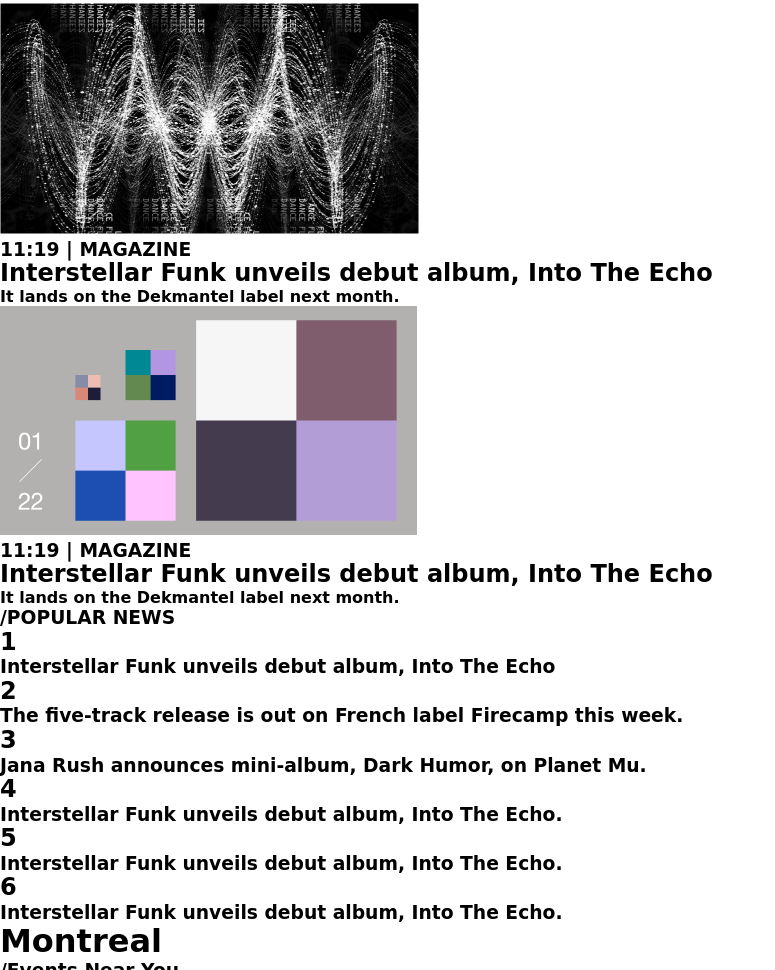
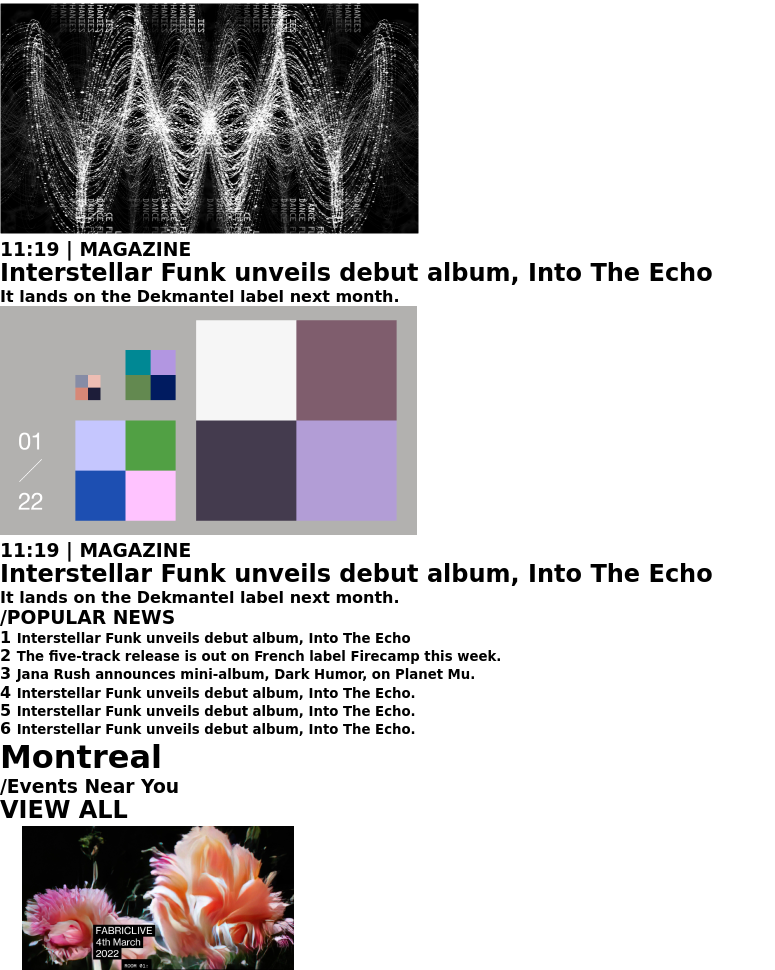
Before and after one commit to CarterBenoit-Myer617/Web-3-ONE-WORLD-RADIO, a website: page deploy/index.html in a window 1280 px wide. Shown: the part 1310-2280 px from the top of the page, without its empty margins (0-775 px from the left). Drawn offline with Linux system fonts and the light colour scheme.

Commit message:
update cleaner html

```diff
--- a/deploy/index.html
+++ b/deploy/index.html
@@ -37,101 +37,138 @@
 
          </section>
       <section id="news-section">
-        <section class="news-container">
 
-            <section id="latest-news">
-                <article class="news-video-container">
+                   <div class="news-container">
 
+                       <ul class="2-Column">
+
+                           <li class="column-1">
+
+                               <div class="video-section">
+
+                                   <div class="late-news-text">
                                        <h2>/LATEST NEWS</h2>
+                                   </div>
 
-                    <img src="img/news/cover.png" alt="news-video-cover">
-
-                    <article class="video-text">
+                                   <div class="video-container">
+                                       <a href="video-link">
+                                           <img src="img/news/cover.png" alt="latest-news-img">
+                                       </a>
+                                       <div class="video-text">
                                            <h4>11:19 | MAGAZINE</h4>
                                            <h2>Covid-19 latest: London to scrap night curfew on February 9th</h2>
                                            <h3>Regular updates on how the pandemic is impacting the electronic music industry.</h3>
-                    </article>
+                                       </div>
+                                   </div>
+
+                               </div>
+
+                               <div class="news-covers">
 
 
-                </article>
+                                   <ul>
 
-                <section class="news-container">
+                                       <li class="news-1">
 
-                    <section class="news-1">
+                                           <div>
                                               <img src="img/news/cover-1.png" alt="cover-img-1">
-                        <article class="cover-1-text">
+                                           </div>
+
+                                           <div class="text-cover-1">
                                                <h3>11:19 | MAGAZINE</h3>
                                                <h2>Interstellar Funk unveils debut album, Into The Echo</h2>
                                                <h4>It lands on the Dekmantel label next month.</h4>
-                        </article>
-                    </section>
+                                           </div>
 
-                    <section class="news-2">
+                                       </li>
+
+                                       <li class="news-2">
+                                           <div>
                                                <img src="img/news/cover-2.png" alt="cover-img-2">
-                        <article class="cover-2-text">
+                                           </div>
+
+                                           <div class="text-cover-2">
                                                <h3>11:19 | MAGAZINE</h3>
                                                <h2>Interstellar Funk unveils debut album, Into The Echo</h2>
                                                <h4>It lands on the Dekmantel label next month.</h4>
-                        </article>
-                    </section>
+                                           </div>
+                                       </li>
 
-                    <section class="news-3">
+                                       <li class="news-3">
+                                           <div>
                                                <img src="img/news/cover-3.png" alt="cover-img-3">
-                        <article class="cover-3-text">
+                                           </div>
+
+                                           <div class="text-cover-3">
                                                <h3>11:19 | MAGAZINE</h3>
                                                <h2>Interstellar Funk unveils debut album, Into The Echo</h2>
                                                <h4>It lands on the Dekmantel label next month.</h4>
-                        </article>
-                    </section>
+                                           </div>
+                                       </li>
+                                   </ul?>
+                               </div>
 
-                </section>
+                           </li>
 
-            </section>
-
-
-
+                           <li>
                                <aside class="popular-news">
 
-                <H3>/POPULAR NEWS</H3>
+                                   <div class="popular-news-text">
+                                       <h3>/POPULAR NEWS</h3>
+                                   </div>
 
-                <article class="p-n-1">
-                    <h2>1</h2>
-                    <h3>Interstellar Funk unveils debut album, Into The Echo</h3>
-                </article>
+                                   <div class="listed-6-container">
+                                       <ul>
+                                           <li class="p-n-1">
 
-                <article class="p-n-2">
-                    <h2>2</h2>
-                    <h3>The five-track release is out on French label Firecamp this week.</h3>
-                </article>
+                                               <h5><span style="font-size: larger;"> 1 </span>Interstellar Funk unveils debut album,
+                                                   Into The Echo</h5>
+                                           </li>
 
-                <article class="p-n-3">
-                    <h2>3</h2>
-                    <h3>Jana Rush announces mini-album, Dark Humor, on Planet Mu.</h3>
-                </article>
+                                           <li class="p-n-2">
 
-                <article class="p-n-4">
-                    <h2>4</h2>
-                    <h3>Interstellar Funk unveils debut album, Into The Echo.</h3>
-                </article>
+                                               <h5><span style="font-size: larger;"> 2 </span>The five-track release is out on French
+                                                   label Firecamp this week.</h5>
+                                           </li>
 
-                <article class="p-n-5">
-                    <h2>5</h2>
-                    <h3>Interstellar Funk unveils debut album, Into The Echo.</h3>
-                </article>
+                                           <li class="p-n-3">
 
-                <article class="p-n-6">
-                    <h2>6</h2>
-                    <h3>Interstellar Funk unveils debut album, Into The Echo.</h3>
-                </article>
+                                               <h5><span style="font-size: larger;"> 3 </span>Jana Rush announces mini-album, Dark
+                                                   Humor, on Planet Mu.</h5>
+                                           </li>
+
+                                           <li class="p-n-4">
+
+                                               <h5><span style="font-size: larger;"> 4 </span>Interstellar Funk unveils debut album,
+                                                   Into The Echo.</h5>
+                                           </li>
+
+                                           <li class="p-n-5">
+
+                                               <h5><span style="font-size: larger;"> 5 </span>Interstellar Funk unveils debut album,
+                                                   Into The Echo.</h5>
+                                           </li>
+
+                                           <li class="p-n-6">
+
+                                               <h5><span style="font-size: larger;"> 6 </span>Interstellar Funk unveils debut album,
+                                                   Into The Echo.</h5>
+                                           </li>
+                                       </ul>
+                                   </div>
 
                                </aside>
+                           </li>
 
-        </section>
+                       </ul>
+
+                   </div>
 
                </section>
        <section id="events-section">
 
                           <section class="events-container">
+
 
                               <section class="event-text">
                                   <article>
@@ -143,33 +180,33 @@
                               </section>
 
                               <section class="events-gallery">
-                <section class="event-1">
+                                  <li class="event-1">
                                       <img src="img/event/pa-1.png" alt="poster-cover-1">
                                       <article>
-                        <h3>It lands on the Dekmantel label next month.</h3>
+                                          <h5>It lands on the Dekmantel label next month.</h5>
                                       </article>
                                   </section>
 
-                <section class="event-2">
+                                  <li class="event-2">
                                       <img src="img/event/pa-2.png" alt="poster-cover-2">
                                       <article>
-                        <h3>It lands on the Dekmantel label next month.</h3>
+                                          <h5>It lands on the Dekmantel label next month.</h5>
                                       </article>
                                   </section>
 
-                <section class="event-3">
+                                  <li class="event-3">
                                       <img src="img/event/pa-3.png" alt="poster-cover-3">
                                       <article>
-                        <h3>It lands on the Dekmantel label next month.</h3>
+                                          <h5>It lands on the Dekmantel label next month.</h5>
                                       </article>
-                </section>
+                                  </li>
 
-                <section class="event-4">
+                                  <li class="event-4">
                                       <img src="img/event/pa-4.png" alt="poster-cover-4">
                                       <article>
-                        <h3>It lands on the Dekmantel label next month.</h3>
+                                          <h5>It lands on the Dekmantel label next month.</h5>
                                       </article>
-                </section>
+                                  </li>
 
                               </section>
 
```
Also changed, not shown: 3 other files. Lines whose indentation alone changed are shown as unchanged.
